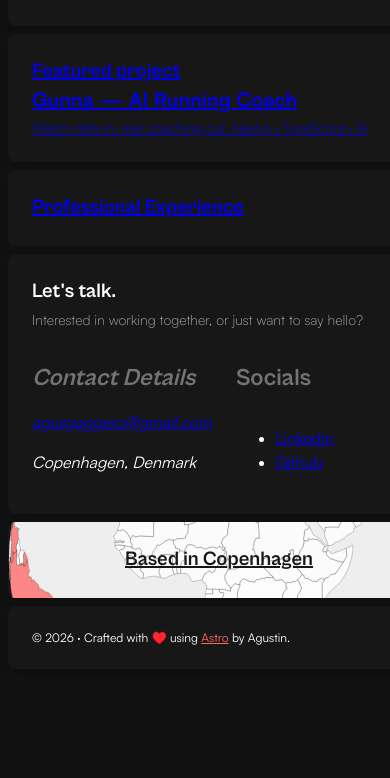
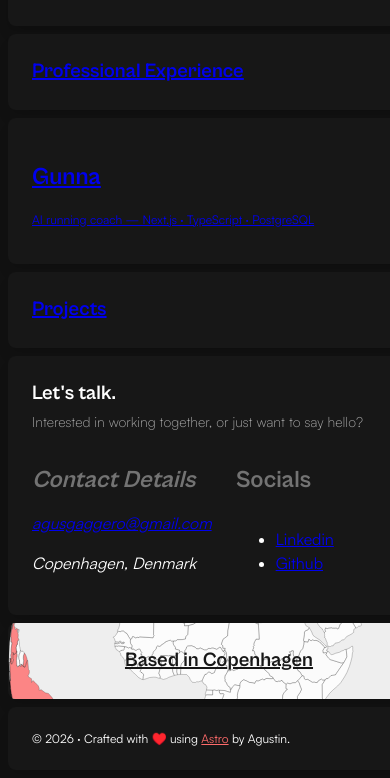
Before and after one commit to Guchito/Portfolio, an Astro site: page / in a window 390 px wide. Shown: the part 1006-1784 px from the top of the page. Before the commit the page ends 1683 px from the top, so only its background shows below. Built offline with nearby package versions, Linux system fonts and the light colour scheme; Astro itself is replaced by a stand-in of ours; animation ran at ten frames a second.

Commit message:
Homepage: split wide featured card into two, work pair above projects pair
The wide 2x2 Gunna card becomes two 1x2 cards matching the pair below it.
Row order swapped so work (Nordic Charge, Professional Experience) sits
above projects (Gunna, Projects). Columns now line up by kind: deep dives
left, index pages right. Now.astro drops its explicit md placement so the
four cards flow uniformly; mobile order rules updated for 9 cards.

Co-Authored-By: Claude Fable 5 <noreply@anthropic.com>

```diff
--- a/src/components/Now.astro
+++ b/src/components/Now.astro
@@ -5,8 +5,8 @@ import { Image } from 'astro:assets';
 ---
 
 <Card
-  colSpan="md:col-span-1 md:col-start-3 lg:col-start-auto"
-  rowSpan="md:row-span-4 lg:row-span-2 md:row-start-5 lg:row-start-auto"
+  colSpan="md:col-span-1"
+  rowSpan="md:row-span-2"
   href="/work/nordic-charge"
 >
   <div class="my-auto w-full">
--- a/src/pages/index.astro
+++ b/src/pages/index.astro
@@ -49,25 +49,27 @@ import Now from "../components/Now.astro";
       <IntroCard />
       <AboutMe />
       <ContactsCard />
-      <Card
-        colSpan="md:col-span-2"
-        rowSpan="md:row-span-2"
-        title="Featured project"
-        href="/projects/gunna"
-      >
-        <p class="text-xl md:text-2xl font-bold flex items-center m-0">
-          Gunna — AI Running Coach
-        </p>
-        <p class="text-sm font-light m-0 mt-1">
-          Watch data in, real coaching out. Next.js · TypeScript · AI
-        </p>
-      </Card>
       <Now />
       <Card
         colSpan="md:col-span-1"
-        rowSpan="md:row-span-2 flex gap-4"
+        rowSpan="md:row-span-2"
         title="Professional Experience"
         href="/work"
+      >
+      </Card>
+      <Card colSpan="md:col-span-1" rowSpan="md:row-span-2" href="/projects/gunna">
+        <div class="my-auto w-full">
+          <h2>Gunna</h2>
+          <p class="text-xs mt-2">
+            AI running coach — Next.js · TypeScript · PostgreSQL
+          </p>
+        </div>
+      </Card>
+      <Card
+        colSpan="md:col-span-1"
+        rowSpan="md:row-span-2"
+        title="Projects"
+        href="/projects"
       >
       </Card>
       <Card
@@ -96,15 +98,16 @@ import Now from "../components/Now.astro";
 </Layout>
 
 <style is:global>
-  /* Mobile-only reading order: intro, about, nordic charge, gunna, experience, contact, countries, footer */
+  /* Mobile-only reading order: intro, about, nordic charge, experience, gunna, projects, contact, countries, footer */
   @media (max-width: 767px) {
     #bento > :nth-child(1) { order: 1; }
     #bento > :nth-child(2) { order: 2; }
-    #bento > :nth-child(5) { order: 3; }
-    #bento > :nth-child(4) { order: 4; }
+    #bento > :nth-child(4) { order: 3; }
+    #bento > :nth-child(5) { order: 4; }
     #bento > :nth-child(6) { order: 5; }
-    #bento > :nth-child(3) { order: 6; }
-    #bento > :nth-child(7) { order: 7; }
+    #bento > :nth-child(7) { order: 6; }
+    #bento > :nth-child(3) { order: 7; }
     #bento > :nth-child(8) { order: 8; }
+    #bento > :nth-child(9) { order: 9; }
   }
 </style>
```
